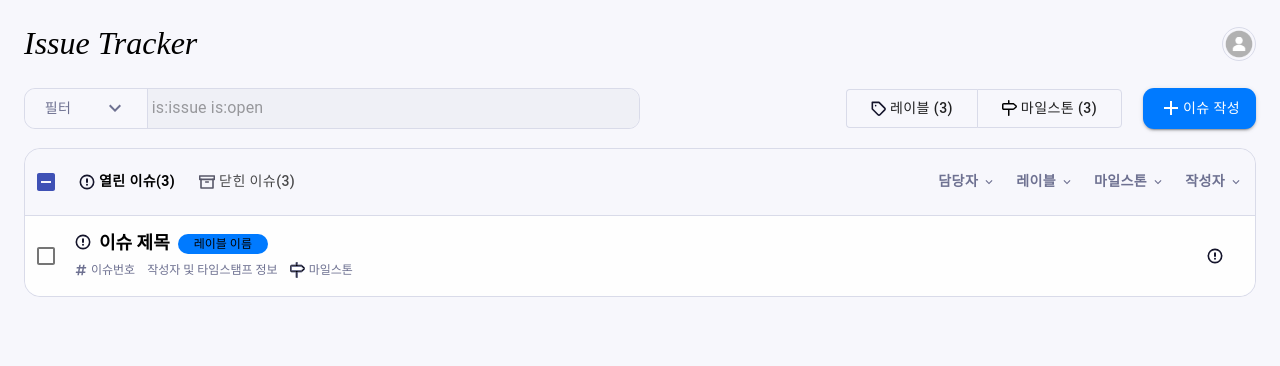
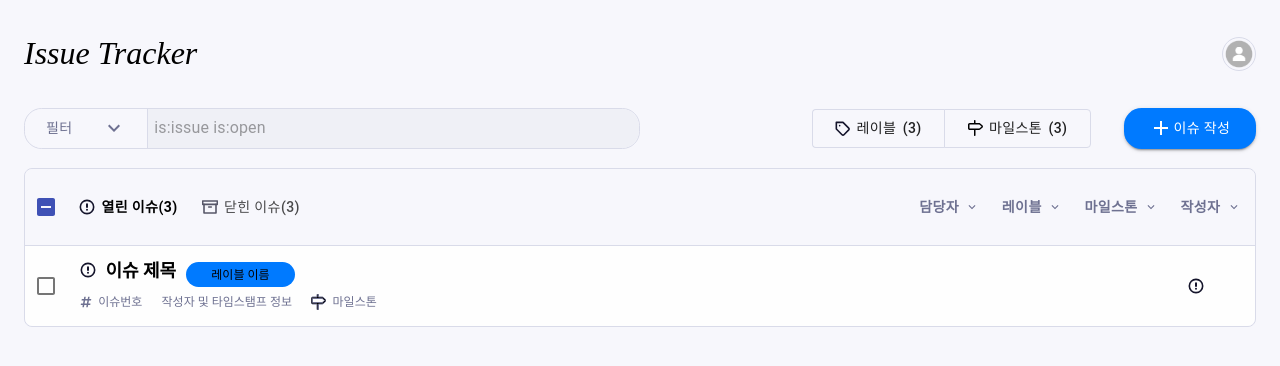
Before and after one commit to codesquad-members-2021/issue-tracker, a React (Create React App) app in the folder FE/: page /issues in a window 1280 px wide. Shown: the top 366 px of the page. Built offline with nearby package versions, Linux system fonts and the light colour scheme.

Commit message:
[#13] style: :art: IssueList css 단위 변경 (px -> rem)

```diff
--- a/FE/src/components/Common/PrimaryButton.tsx
+++ b/FE/src/components/Common/PrimaryButton.tsx
@@ -21,8 +21,8 @@ const PrimaryButtonLayout = styled(Button)<IAddButton>`
   align-items: center;
   color: ${({ theme }) => theme.colors.grayScale.offWhite};
 
-  padding: ${({ btnStyle }) => btnStyle === "medium" ? "0 24px" : "0 16px"};
-  border-radius: ${({ btnStyle }) => btnStyle === "medium" ? "20px" : "11px"};
+  padding: ${({ btnStyle }) => btnStyle === "medium" ? "0 2.4rem" : "0 1.6rem"};
+  border-radius: ${({ btnStyle }) => btnStyle === "medium" ? "2.0rem" : "1.1rem"};
 
   background-color: ${({ theme }) => theme.colors.normal.blue};
   &:hover { background-color: ${({ theme }) => theme.colors.normal.darkBlue}; }
--- a/FE/src/components/Header/index.tsx
+++ b/FE/src/components/Header/index.tsx
@@ -19,7 +19,7 @@ export default Header;
 
 // --- Styled Components ---
 const HeaderLayout = styled.div`
-  padding: 27px 0;
+  padding: 2.3rem 0;
   display: flex;
   justify-content: space-between;
 `;
--- a/FE/src/components/IssueList/ListTable/ListBody.tsx
+++ b/FE/src/components/IssueList/ListTable/ListBody.tsx
@@ -44,7 +44,7 @@ export default ListBody;
 // 1. 메인 (큰 틀)
 const ListBodyLayout = styled.div`
   background-color: ${({ theme }) => theme.colors.grayScale.offWhite};
-  border-radius: 0px 0px 16px 16px;
+  border-radius: 0px 0px 0.5rem 0.5rem;
   width: inherit;
 `;
 
@@ -52,7 +52,7 @@ const ListBodyRow = styled.div`
   display: flex;
   justify-content: space-between;
   border-bottom: 1px solid ${({ theme }) => theme.colors.grayScale.line};
-  padding: 18px 0;
+  padding: 1.05rem 0;
   :last-child {
     border-bottom: none;
   }
@@ -60,7 +60,7 @@ const ListBodyRow = styled.div`
 
 const ListBodyBlock = styled.div`
   display: flex;
-  column-gap: 8px;
+  column-gap: 0.8rem;
 `;
 // =====
 
@@ -68,12 +68,12 @@ const ListBodyBlock = styled.div`
 const TitleInfoBlock = styled.div`
   display: flex;
   flex-direction: column;
-  row-gap: 8px;
+  row-gap: 0.4rem;
 `;
 
 const TitleBlock = styled.div`
   display: flex;
-  column-gap: 8px;
+  column-gap: 0.6rem;
 
   span {
     &.icon {
@@ -86,21 +86,21 @@ const TitleBlock = styled.div`
     &.label {
       font-size: ${({ theme }) => theme.fontSize.XS};
       background-color: ${({ theme }) => theme.colors.normal.blue};
-      border-radius: 30px;
-      padding: 4px 16px;
+      border-radius: 3rem;
+      padding: 0.4rem 1.6rem;
     }
   }
 `;
 
 const InfoBlock = styled.div`
   display: flex;
-  column-gap: 12px;
+  column-gap: 1.2rem;
   span {
     font-size: ${({ theme }) => theme.fontSize.XS};
     color: ${({ theme }) => theme.colors.grayScale.label};
     display: flex;
     align-items: center;
-    column-gap: 4px;
+    column-gap: 0.4rem;
 
     svg {
       fill: currentColor;
@@ -112,6 +112,6 @@ const InfoBlock = styled.div`
 const AssigneeProfileBlock = styled.div`
   display: flex;
   align-items: center;
-  column-gap: 4px;
-  margin-right: 32px;
+  column-gap: 0.4rem;
+  margin-right: 3.2rem;
 `;
--- a/FE/src/components/IssueList/ListTable/ListHead.tsx
+++ b/FE/src/components/IssueList/ListTable/ListHead.tsx
@@ -75,9 +75,9 @@ const ListHeadLayout = styled.div`
   width: inherit;
 
   background-color: ${({ theme }) => theme.colors.grayScale.bgColor};
-  border-radius: 16px 16px 0px 0px;
+  border-radius: 0.5rem 0.5rem 0px 0px;
   border-bottom: ${({ theme }) => `1px solid ${theme.colors.grayScale.line}`};
-  padding: 12px 0;
+  padding: 1.05rem 0;
 `;
 
 const ListHeadRow = styled.div`
@@ -90,15 +90,15 @@ const ListHeadRow = styled.div`
 const IconBlock = styled.div`
   display: flex;
   align-items: center;
-  column-gap: 4px;
+  column-gap: 0.4rem;
 `;
 // =====
 
 // 3. Material-UI 커스터마이징
 const cssMuiTabStyle = css`
-  min-height: 24px;
-  height: 24px;
-  min-width: 32px;
+  min-height: 2.4rem;
+  height: 2.4rem;
+  min-width: 3.2rem;
 `;
 
 const LeftTabs = styled(Tabs)`
@@ -122,6 +122,6 @@ const RightButton = styled(Button)`
   color: ${({ theme }) => theme.colors.grayScale.label};
 
   span {
-    margin-right: 4px;
+    margin-right: 0.4rem;
   }
 `;
--- a/FE/src/components/IssueList/ListTable/index.tsx
+++ b/FE/src/components/IssueList/ListTable/index.tsx
@@ -21,5 +21,5 @@ const ListTableLayout = styled.div`
   flex-wrap: wrap;
   width: 100%;
   border: 1px solid ${({ theme }) => theme.colors.grayScale.line};
-  border-radius: 16px;
+  border-radius: 0.5rem;
 `;
--- a/FE/src/components/IssueList/NavFilter/SearchBar.tsx
+++ b/FE/src/components/IssueList/NavFilter/SearchBar.tsx
@@ -26,13 +26,13 @@ const SearchBarLayout = styled(Box)`
   align-items: center;
 
   border: 1px solid ${({ theme }) => theme.colors.grayScale.line};
-  border-radius: 11px;
+  border-radius: 1.1rem;
 `;
 
 const FilterButton = styled(Button)`
   min-width: 20%;
   height: 100%;
-  padding: 0 4px;
+  padding: 0 0.4rem;
 
   display: flex;
   justify-content: space-around;
@@ -42,14 +42,14 @@ const FilterButton = styled(Button)`
   color: ${({ theme }) => theme.colors.grayScale.label};
   border-right: 1px solid ${({ theme }) => theme.colors.grayScale.line};
   background-color: ${({ theme }) => theme.colors.grayScale.bgColor};
-  border-radius: 11px 0px 0px 11px;
+  border-radius: 1.1rem 0px 0px 1.1rem;
 `;
 
 const FilterInput = styled(Input)`
   height: 100%;
   width: 100%;
-  padding: 0 4px;
+  padding: 0 0.4rem;
 
   background-color: ${({ theme }) => theme.colors.grayScale.inputBgColor};
-  border-radius: 0px 11px 11px 0px;
+  border-radius: 0px 1.1rem 1.1rem 0px;
 `;
--- a/FE/src/components/IssueList/NavFilter/TabBar/Tabs.tsx
+++ b/FE/src/components/IssueList/NavFilter/TabBar/Tabs.tsx
@@ -29,7 +29,7 @@ export default Tabs;
 const TabsLayout = styled(Box)`
   display: flex;
   align-items: center;
-  border-radius: 11px;
+  border-radius: 1.1rem;
   border: 1px solid transparent;
 `;
 
@@ -39,11 +39,11 @@ const TabButton = styled(Button)`
 
   border: none;
   border: 1px solid ${({ theme }) => theme.colors.grayScale.line};
-  padding: 6px 24px;
+  padding: 0.4rem 1.4rem;
   & + & {
     border-left: 1px solid ${({ theme }) => theme.colors.grayScale.line};
   }
 
   span { display: flex; align-items: center; }
-  span + span { margin-left: 4px; }
+  span + span { margin-left: 0.4rem; }
 `;
--- a/FE/src/components/IssueList/NavFilter/TabBar/index.tsx
+++ b/FE/src/components/IssueList/NavFilter/TabBar/index.tsx
@@ -15,5 +15,5 @@ export default TabBar;
 const TabBarLayout = styled(Box)`
   display: flex;
   align-items: center;
-  column-gap: 20px;
+  column-gap: 2rem;
 `;
```
